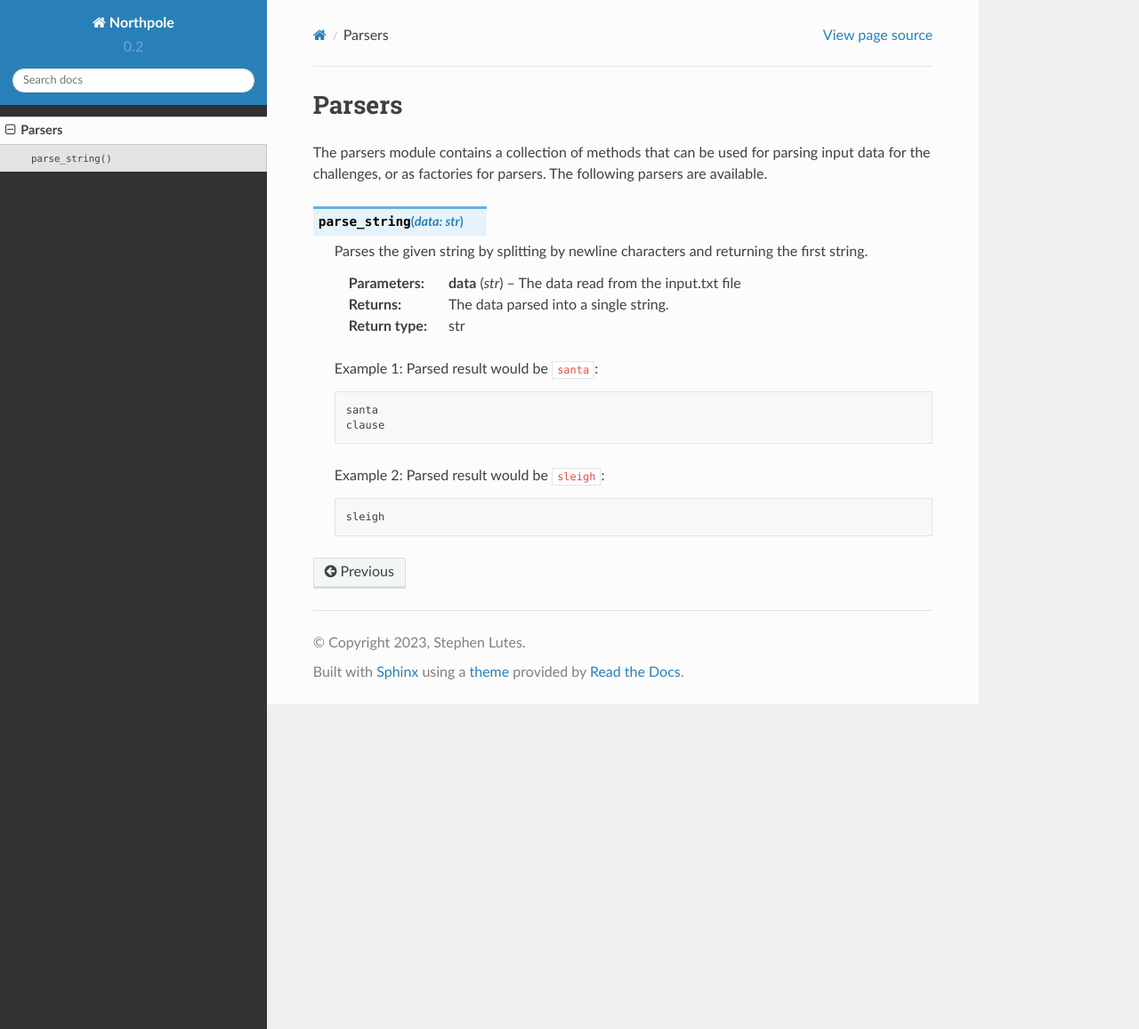
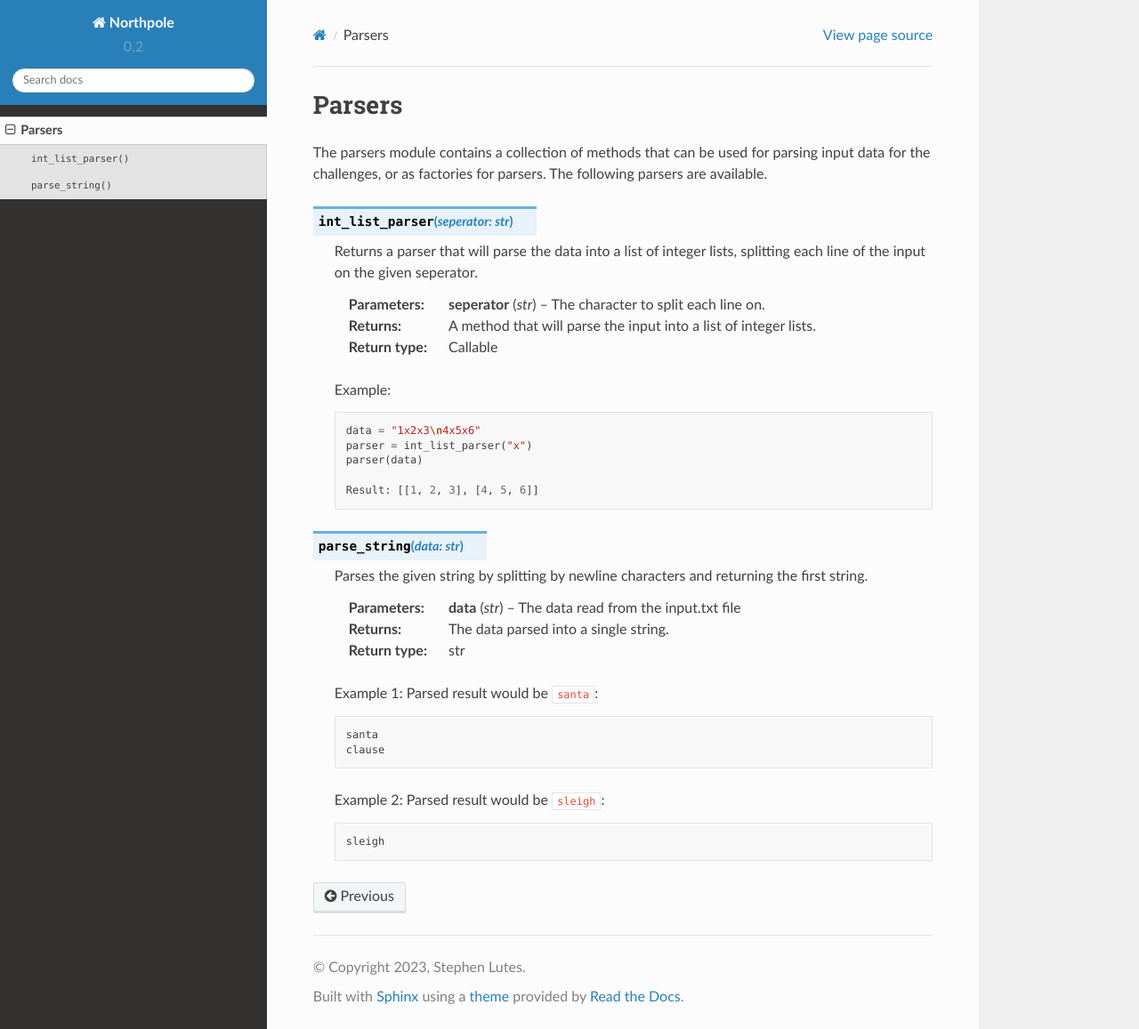
Before and after one commit to stephenlutes/northpole, a Sphinx documentation site: the page built from docs/parsers.rst, in a window 1280 px wide and 1157 px high. Shown: the whole window at 89% size. Built offline with Sphinx 7.4.7 and the Read the Docs theme 2.0.0, drawn with Linux system fonts in a browser that asks for light colours.

Commit message:
Add documentation for int_list_parser

```diff
--- a/docs/parsers.rst
+++ b/docs/parsers.rst
@@ -4,6 +4,25 @@ Parsers
 The parsers module contains a collection of methods that can be used for parsing input
 data for the challenges, or as factories for parsers. The following parsers are
 available.
+
+.. function:: int_list_parser(seperator: str)
+
+    Returns a parser that will parse the data into a list of integer lists, splitting
+    each line of the input on the given seperator.
+
+    :param seperator: The character to split each line on.
+    :type seperator: str
+
+    :return: A method that will parse the input into a list of integer lists.
+    :rtype: Callable
+
+    Example::
+
+        data = "1x2x3\n4x5x6"
+        parser = int_list_parser("x")
+        parser(data)
+
+        Result: [[1, 2, 3], [4, 5, 6]]
 
 .. function:: parse_string(data: str)
 
```
